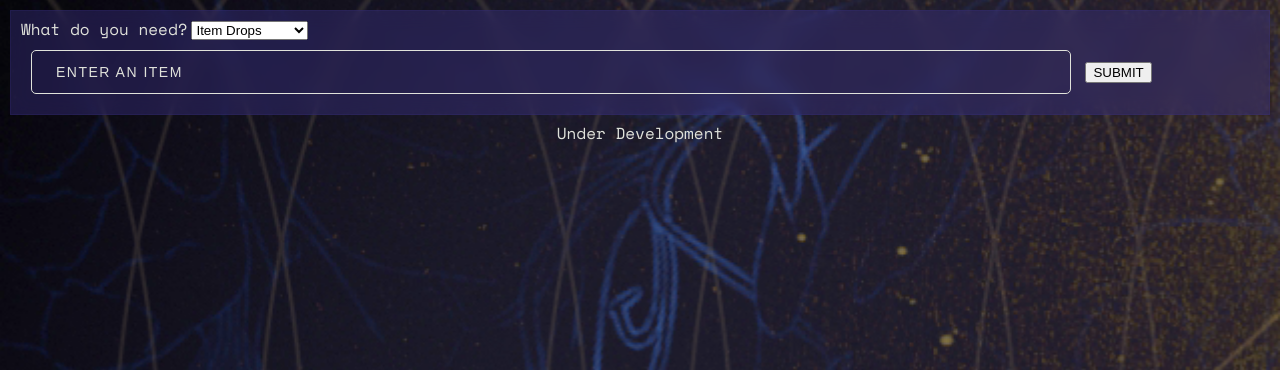
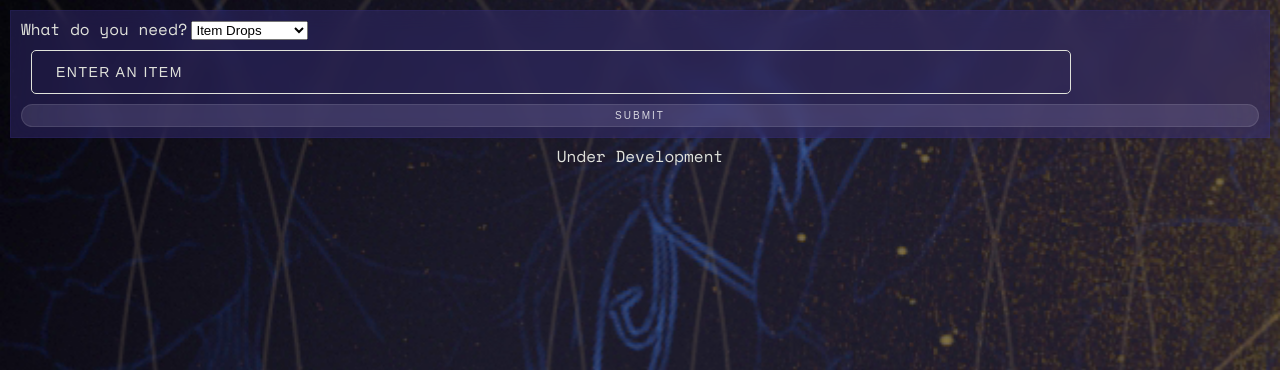
Before and after one commit to puentebravo/FarmFrame, a Flask app: page / in a window 1280 px wide. Shown: the part 50-420 px from the top of the page. Run offline with Flask 2, Linux system fonts and the light colour scheme.

Commit message:
Updated class attribute on submit button. Now no longer looks default.

```diff
--- a/farmFrame/templates/index.html
+++ b/farmFrame/templates/index.html
@@ -44,7 +44,7 @@
               placeholder="Enter an Item"
             />
           </label>
-          <button id="submitBtn" class="button">SUBMIT</button>
+          <button id="submitBtn" class="glass-button">SUBMIT</button>
         </form>
       </section>
     </article>
```
